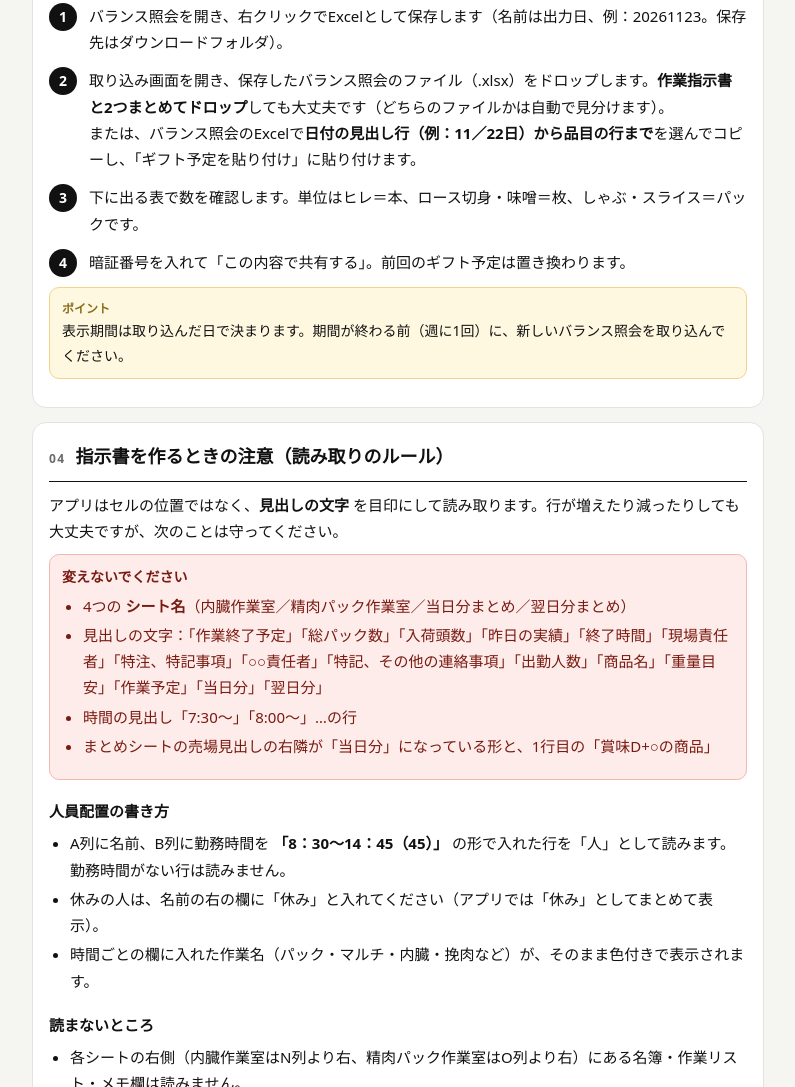
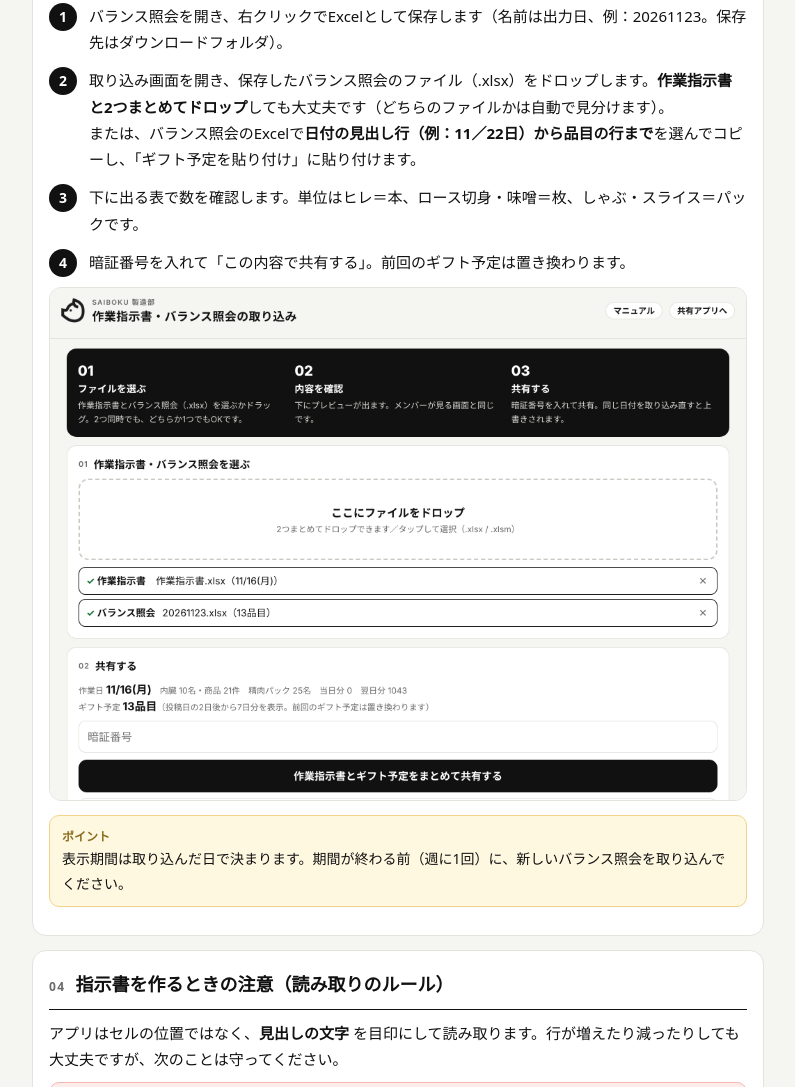
Before and after one commit to S-meat/meat-portal, a plain HTML site: page manual-admin.html in a window 1280 px wide. Shown: the part 3466-4553 px from the top of the page, without its empty margins (242-1037 px from the left). Drawn offline with Linux system fonts and the light colour scheme.

Commit message:
マニュアルにギフト予定の画面（見本の数）を追加
Co-Authored-By: Claude Opus 5.5 <noreply@anthropic.com>
Claude-Session: https://claude.ai/code/session_01J7Ji78JV7wAGzsC1yJ4dfB

```diff
--- a/manual-admin.html
+++ b/manual-admin.html
@@ -107,6 +107,7 @@
       <li>下に出る表で数を確認します。単位はヒレ＝本、ロース切身・味噌＝枚、しゃぶ・スライス＝パックです。</li>
       <li>暗証番号を入れて「この内容で共有する」。前回のギフト予定は置き換わります。</li>
     </ol>
+    <img class="shot" src="assets/manual/g-extract.png" alt="作業指示書とバランス照会を同時に読み込んだ画面" loading="lazy">
     <div class="point"><b>ポイント</b>表示期間は取り込んだ日で決まります。期間が終わる前（週に1回）に、新しいバランス照会を取り込んでください。</div>
   </section>
 
```
Also changed, not shown: manual.html (+1 -0 lines), assets/manual/g-extract.png (added), assets/manual/g-member.png (added).
